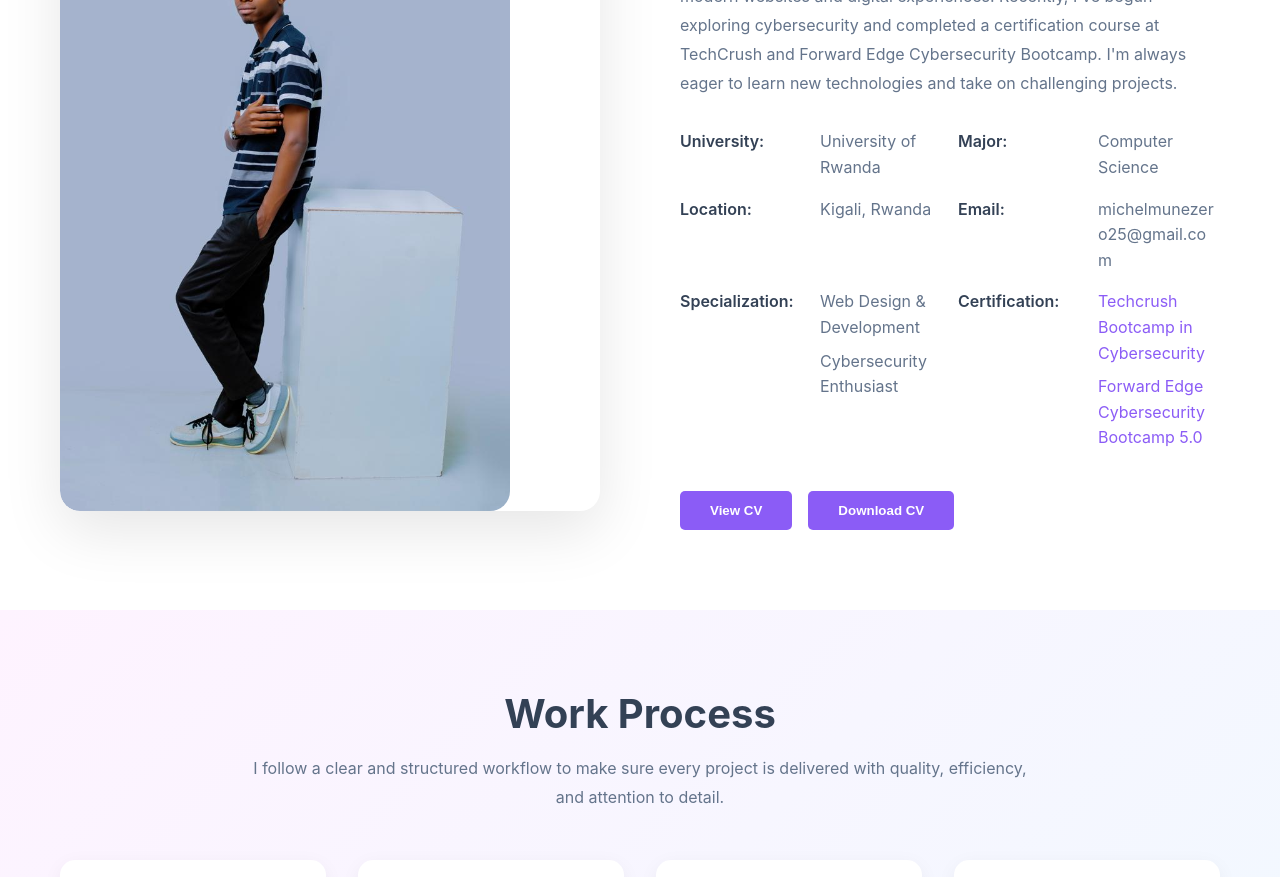
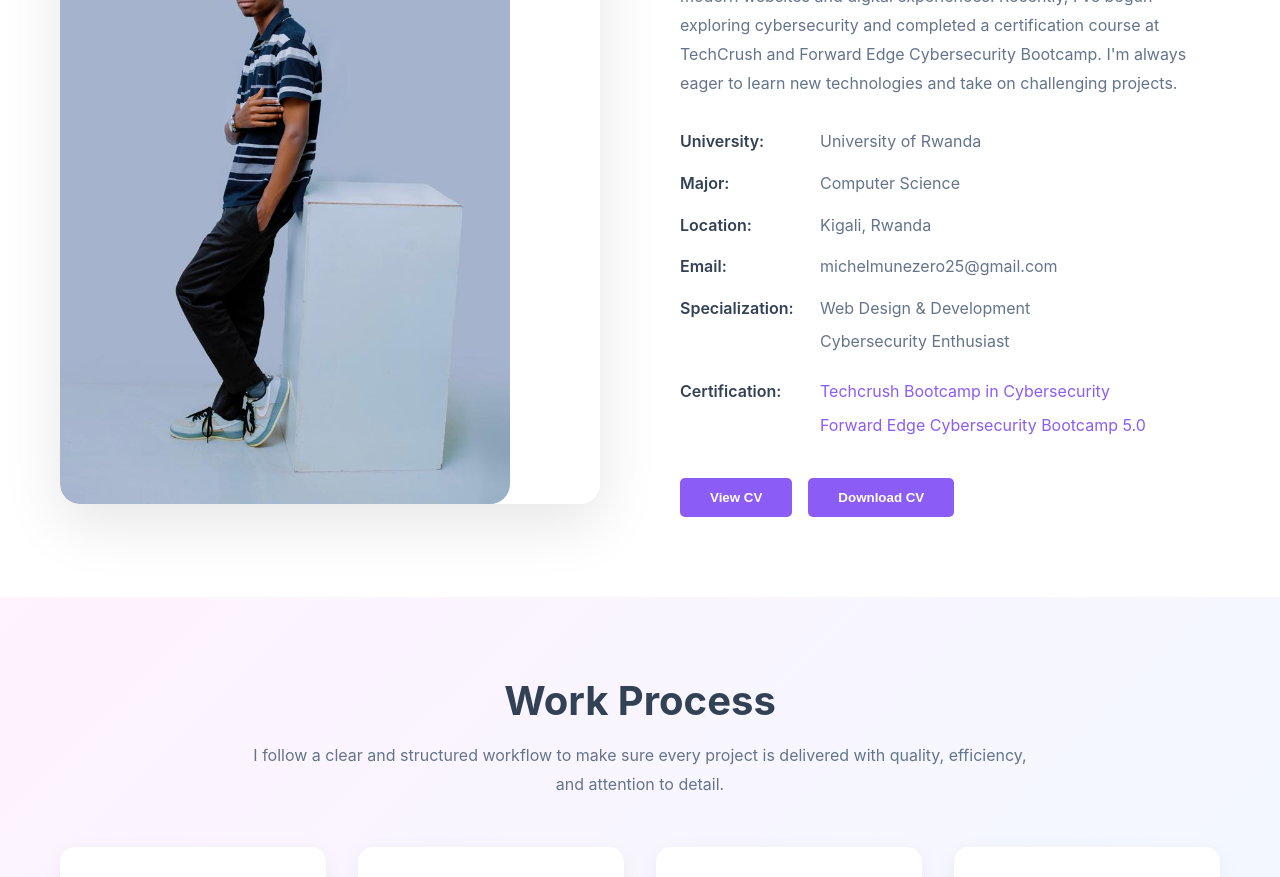
Before and after one commit to MichelMUNEZERO/MichelPortfolio, a React (Vite) app: page / in a window 1280 px wide. Shown: the part 1080-1957 px from the top of the page. Built offline with nearby package versions, Linux system fonts and the light colour scheme.

Commit message:
Fix About info text wrapping layout

```diff
--- a/src/components/About.css
+++ b/src/components/About.css
@@ -48,15 +48,16 @@
 
 .about-info {
   display: grid;
-  grid-template-columns: 1fr 1fr;
+  grid-template-columns: 1fr;
   gap: 1rem;
   margin-bottom: 2rem;
 }
 
 .info-item {
-  display: flex;
+  display: grid;
+  grid-template-columns: 130px minmax(0, 1fr);
   gap: 10px;
-  align-items: flex-start;
+  align-items: start;
   min-width: 0;
 }
 
@@ -79,9 +80,7 @@
 
 .info-value {
   color: var(--text-light);
-  white-space: normal;
-  overflow-wrap: anywhere;
-  word-break: break-word;
+  white-space: nowrap;
 }
 
 .cv-buttons {
@@ -117,6 +116,12 @@
     grid-template-columns: 1fr;
   }
 
+  .info-value {
+    white-space: normal;
+    overflow-wrap: anywhere;
+    word-break: break-word;
+  }
+
   .cv-buttons {
     justify-content: center;
   }
@@ -133,7 +138,7 @@
   }
 
   .info-item {
-    flex-direction: column;
+    grid-template-columns: 1fr;
     gap: 0.25rem;
     align-items: center;
   }
```
